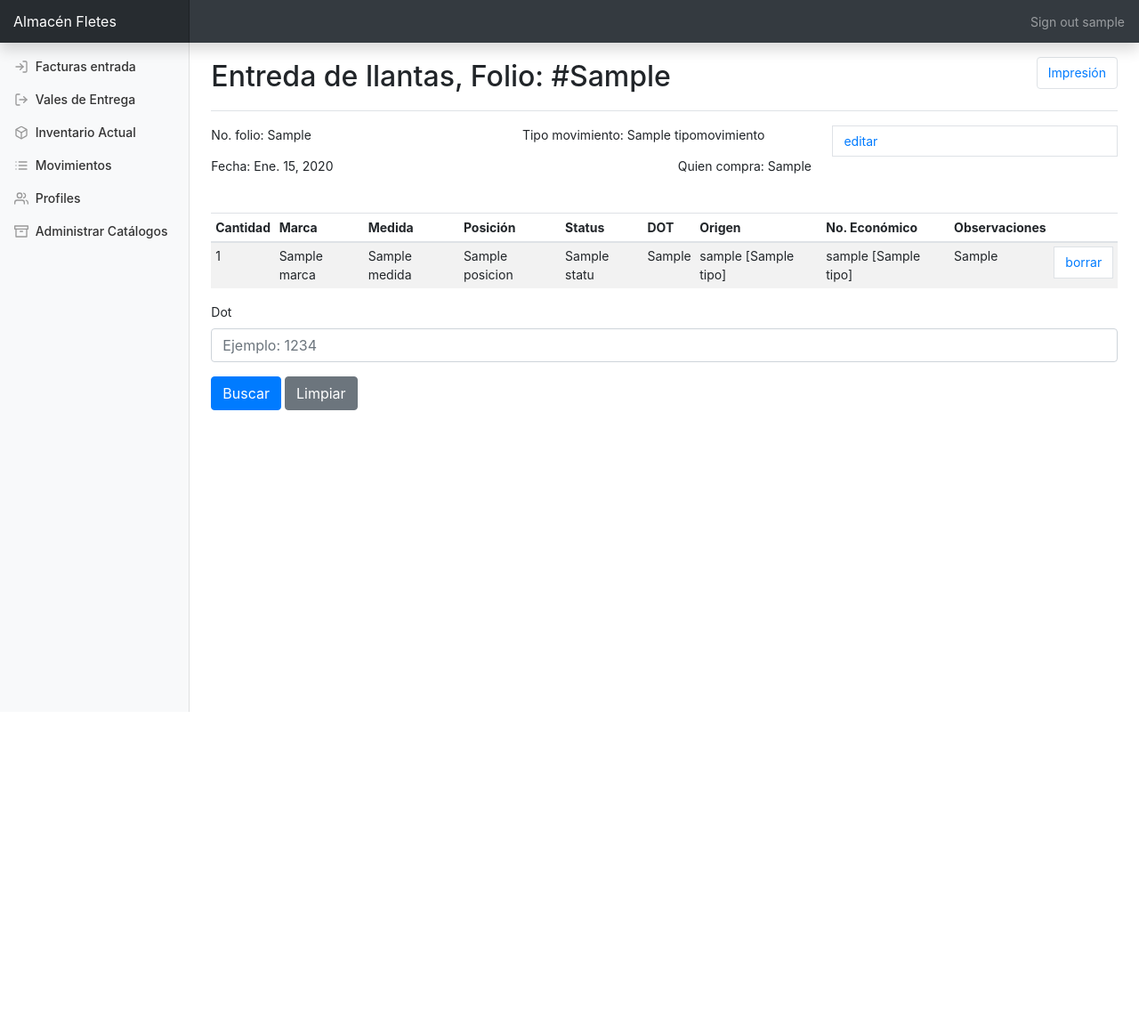
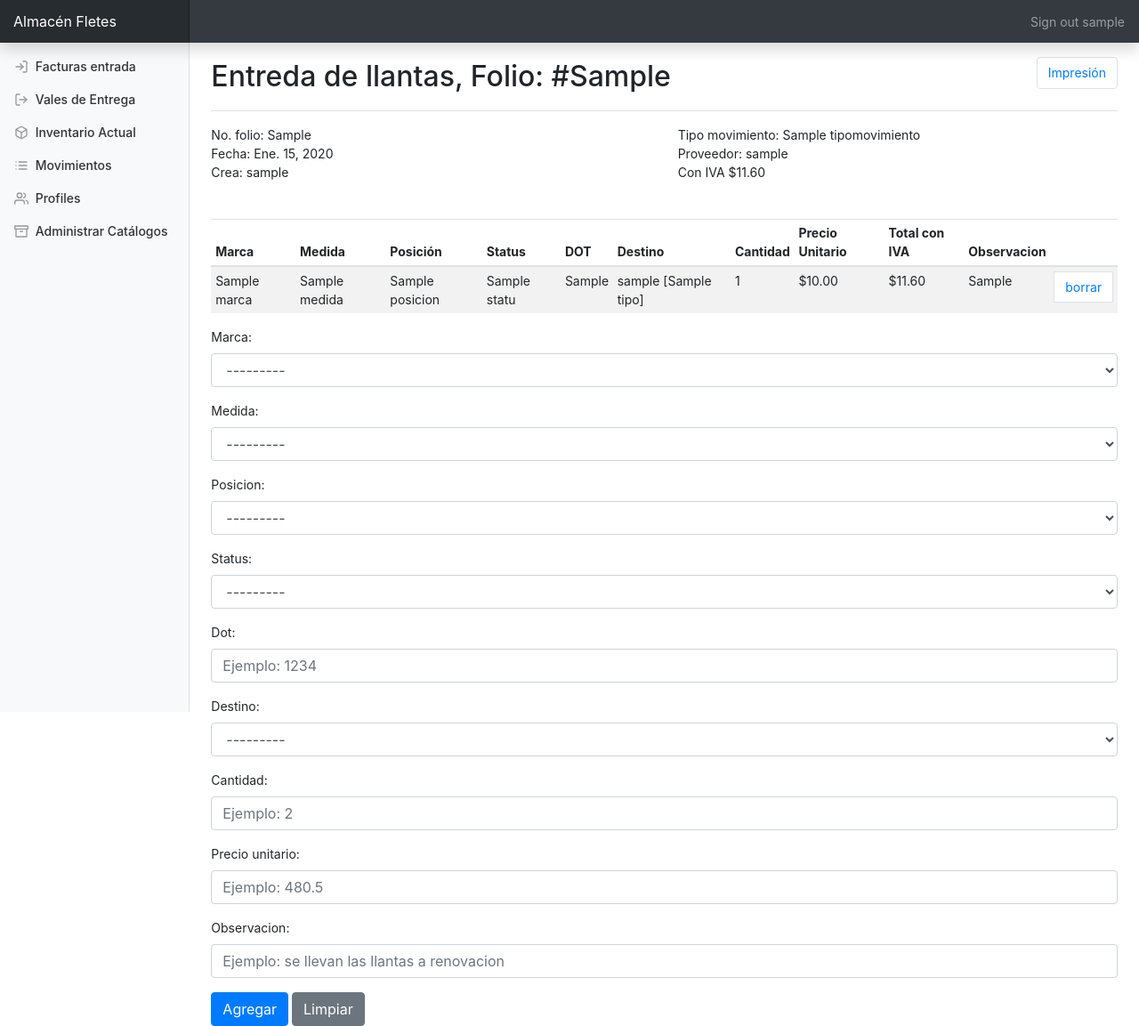
Before and after one commit to ramirovazq/mialmacen, a Django app: page /llantas/entrada/1/ in a window 1280 px wide. Shown: the whole page at 89% size. Before the commit the page ends 800 px from the top, so only its background shows below. Run offline with Django 3.2, Linux system fonts and the light colour scheme; a user stored in the database is signed in; tables that the repository leaves empty hold one stand-in row (values such as "Sample post"); some libraries are stand-ins or nearby versions.

Commit message:
new, can add movimiento_entrada

```diff
--- a/almacen/almacen/settings/base.py
+++ b/almacen/almacen/settings/base.py
@@ -37,6 +37,7 @@
     'django.contrib.sessions',
     'django.contrib.messages',
     'django.contrib.staticfiles',
+    'django.contrib.humanize',
     'persona',
     'llantas',
     'VehicleInventory',
--- a/almacen/llantas/admin.py
+++ b/almacen/llantas/admin.py
@@ -17,7 +17,7 @@
 	list_display = ['id', 'nombre']
 
 class ValeAdmin(admin.ModelAdmin):
-	list_display = ['id', 'no_folio', 'tipo_movimiento', 'fecha_vale', 'fecha_created', 'fecha_edited', 'persona_asociada']
+	list_display = ['id', 'no_folio', 'tipo_movimiento', 'fecha_vale', 'con_iva', 'fecha_created', 'fecha_edited', 'persona_asociada']
 
 class MovimientoAdmin(admin.ModelAdmin):
 	list_display = ['id', 'vale', 'fecha_movimiento', 'origen', 'destino', 'cantidad', 'creador']
@@ -25,6 +25,8 @@
 class AdjuntoValeAdmin(admin.ModelAdmin):
 	list_display = ['id', 'vale']
 
+class LlantaAdmin(admin.ModelAdmin):
+	list_display = ['id', 'marca', 'medida', 'posicion', 'status', 'dot']
 
 
 admin.site.register(Marca, MarcaAdmin)
@@ -36,3 +38,4 @@
 #admin.site.register(Movimiento)
 admin.site.register(Vale, ValeAdmin)
 admin.site.register(AdjuntoVale, AdjuntoValeAdmin)
+admin.site.register(Llanta, LlantaAdmin)
--- a/almacen/llantas/forms.py
+++ b/almacen/llantas/forms.py
@@ -1,6 +1,7 @@
 from django import forms
 from django.forms import ModelForm, ModelChoiceField
-from .models import Movimiento, TipoMovimiento, Marca, Medida, Posicion, Status, Vale
+from django.db.models import Q
+from .models import Movimiento, TipoMovimiento, Marca, Medida, Posicion, Status, Vale, Llanta
 from persona.models import Profile
 
 class FilterForm(forms.Form):
@@ -159,6 +160,169 @@
     class Meta:
         model = Movimiento
         fields = ['dot']
+
+class LlantaMarcaChoiceField(ModelChoiceField):
+    def label_from_instance(self, obj):
+        return "{}".format(obj.marca.nombre)#, obj.medida.nombre, obj.posicion.nombre, obj.status.nombre)
+
+class SearchLlantabyMarcaForm(ModelForm):
+    llanta = LlantaMarcaChoiceField(
+                required=False,
+                queryset=Llanta.objects.all().order_by('marca__nombre'),
+                widget=forms.Select(attrs={'class':'form-control m-b'})
+    )
+
+    class Meta:
+        model = Movimiento
+        fields = ['llanta']
+
+class MarcaChoiceField(ModelChoiceField):
+    def label_from_instance(self, obj):
+        return "{}".format(obj.nombre)#, obj.medida.nombre, obj.posicion.nombre, obj.status.nombre)
+
+class DestinoBodegaChoiceField(ModelChoiceField):
+    def label_from_instance(self, obj):
+        return "%s" % (obj)
+
+
+class NewLlantaForm(forms.Form):
+
+    marca = MarcaChoiceField(
+                required=True,
+                queryset=Marca.objects.all().order_by('nombre'),
+                widget=forms.Select(attrs={'class':'form-control m-b'})
+    )
+
+    medida = MarcaChoiceField(
+                required=True,
+                queryset=Medida.objects.all().order_by('nombre'),
+                widget=forms.Select(attrs={'class':'form-control m-b'})
+    )
+
+    posicion = MarcaChoiceField(
+                required=True,
+                queryset=Posicion.objects.all().order_by('nombre'),
+                widget=forms.Select(attrs={'class':'form-control m-b'})
+    )
+
+    status = MarcaChoiceField(
+                required=True,
+                queryset=Status.objects.all().order_by('nombre'),
+                widget=forms.Select(attrs={'class':'form-control m-b'})
+    )
+
+    dot = forms.CharField(
+            required=True,
+            label='Dot',
+            max_length="100",
+            widget=forms.TextInput(
+                attrs={
+                'class':'form-control',
+                'placeholder':'Ejemplo: 1234'
+                }
+    ))
+
+    destino = DestinoBodegaChoiceField(
+                required=True,
+                queryset=Profile.objects.filter(tipo__nombre="BODEGA"),#( Q(tipo__nombre="BODEGA") | Q(tipo__nombre="ECONOMICO")),#NOECONOMICO
+                widget=forms.Select(attrs={'class':'form-control mb-2 mr-sm-2'})
+    )
+
+    cantidad  = forms.IntegerField(
+                required=True,
+                min_value=1,
+                widget=forms.TextInput(
+                attrs={
+                'class':'form-control mb-2 mr-sm-2',
+                'placeholder':'Ejemplo: 2'
+                }
+    ))
+
+    precio_unitario  = forms.FloatField(
+                required=True,
+                min_value=0,
+                widget=forms.TextInput(
+                attrs={
+                'class':'form-control mb-2 mr-sm-2',
+                'placeholder':'Ejemplo: 480.5'
+                }
+    ))
+
+    observacion = forms.CharField(
+                required=False,
+                label='Observacion',
+                widget=forms.TextInput(
+                attrs={
+                'class':'form-control mb-2 mr-sm-2',
+                'placeholder':'Ejemplo: se llevan las llantas a renovacion'
+                }
+    ))
+
+    def save(self, obj): # obj is Vale
+        marca = self.cleaned_data['marca']
+        medida = self.cleaned_data['medida']
+        posicion = self.cleaned_data['posicion']
+        status = self.cleaned_data['status']
+        dot = self.cleaned_data['dot']
+
+        llanta_already_exist = False
+        llantas = Llanta.objects.filter(marca=marca, medida=medida, posicion=posicion, status=status, dot=dot)
+        if len(llantas) > 0:
+            llanta_already_exist = True
+            llanta = llantas[0]
+        else:
+            llanta = Llanta.objects.create(marca=marca, medida=medida, posicion=posicion, status=status, dot=dot)
+
+        destino = self.cleaned_data['destino']
+        cantidad = self.cleaned_data['cantidad']
+        precio_unitario = self.cleaned_data['precio_unitario']
+        observacion = self.cleaned_data['observacion']
+
+        movimiento = Movimiento(
+            vale=obj,
+            tipo_movimiento=obj.tipo_movimiento,
+            fecha_movimiento = obj.fecha_vale,
+            origen=obj.persona_asociada,
+            destino=destino,
+            llanta=llanta,
+            cantidad=cantidad,
+            precio_unitario=precio_unitario,
+            creador=obj.creador_vale,
+            observacion= observacion,
+        )
+        movimiento.save()
+        return llanta_already_exist, movimiento
+
+
+
+    '''
+    def clean(self):
+        super().clean()
+        # validacion de almenos un grupo seleccionado
+        a = self.cleaned_data['administrador']
+        #b = self.cleaned_data['analista']
+        c = self.cleaned_data['aplicador']
+        if a or c:
+            pass
+        else:
+            raise ValidationError(
+                "Selecciona almenos un grupo para el nuevo usuario"
+            )
+
+        # valida que el email editado no exista para otro usuario de la
+        # plataforma
+        profile_id = self.cleaned_data['profile_id']
+        email = self.cleaned_data['email']
+        p = Profile.objects.get(id=profile_id)
+        q_users = User.objects.filter(email=email)
+        for user in q_users:
+            if user.id == p.user.id:  # es decir, es el usuario que se esta editando
+                pass
+            else:
+                raise ValidationError(
+                    "Ya existe un usuario con el correo enviado."
+                )
+    '''
 
 
 class FilterMovimientoForm(ModelForm):
@@ -449,4 +613,4 @@
     class Meta:
         model = Vale
         fields = ['no_folio', 'observaciones_grales',\
-                   'tipo_movimiento', 'fecha_vale', 'persona_asociada', 'creador_vale']
+                   'tipo_movimiento', 'fecha_vale', 'persona_asociada', 'creador_vale', 'con_iva']
--- a/almacen/llantas/templates/entrada.html
+++ b/almacen/llantas/templates/entrada.html
@@ -34,6 +34,12 @@
            {{form.fecha_vale.errors}}
            <label for="{{form.fecha_vale.id_for_label}}">Fecha Factura:</label>
            {{form.fecha_vale}}
+      </div>
+
+      <div class="form-group">
+        {{form.con_iva.errors}}
+        <label for="{{form.con_iva.id_for_label}}">Con IVA</label>
+        {{form.con_iva}}
       </div>
 
       <div class="form-group">
--- a/almacen/llantas/templates/entrada_add.html
+++ b/almacen/llantas/templates/entrada_add.html
@@ -1,4 +1,5 @@
 {% extends "base_bootstrap.html" %}
+{% load humanize %}
 
 {% block title_section %}
 <h1 class="h2">Entreda de llantas, Folio: #{{vale.no_folio}}</h1>
@@ -16,13 +17,18 @@
      <div class="row">
         <div class="col">No. folio: {{vale.no_folio}}</div>
         <div class="col">Tipo movimiento: {{vale.tipo_movimiento.nombre}}</div>
-        <div class="col"><a class="page-link" href="#">editar</a></div>
+        <!-- <div class="col"><a class="page-link" href="#">editar</a></div> -->
 
       </div>
      <div class="row">
         <div class="col">Fecha: {{vale.fecha_vale}}</div>
-        <div class="col">Quien compra: {{vale.persona_asociada.user.first_name}}</div>
+        <div class="col">Proveedor: {{vale.persona_asociada.user.username}}</div>
       </div>
+     <div class="row">
+        <div class="col">Crea: {{vale.creador_vale.user.username}}</div>
+        <div class="col">{% if vale.con_iva %}Con IVA{% else %}Sin IVA{% endif %} ${{vale.total|floatformat:2|intcomma}}</div>
+      </div>
+
       <br/><br/>
 
 
@@ -30,35 +36,37 @@
             <table class="table table-striped table-sm">
               <thead>
                 <tr>
-
-                  <th> Cantidad </th>
                   <th> Marca </th>
                   <th> Medida </th>
                   <th> Posición </th>
                   <th> Status </th>
                   <th> DOT </th>
-
-                  <th> Origen </th>
-                  <th> No. Económico </th>
-                  <th> Observaciones </th>
+                  <th> Destino </th>
+                  <th> Cantidad </th>
+                  <th> Precio Unitario </th>
+                  {% if vale.con_iva %}
+                  <th> Total con IVA </th>
+                  {% else %}
+                  <th> Total sin IVA </th>
+                  {% endif %}
+                  <th> Observacion </th>
                   <th>  </th>
                 </tr>
               </thead>
               <tbody>
                 {% for movimiento in vale.movimientos %}
                 <tr>
-                  <td>{{movimiento.cantidad}} </td>
                   <td>{{movimiento.llanta.marca.nombre}} </td>
                   <td>{{movimiento.llanta.medida.nombre}} </td>
                   <td>{{movimiento.llanta.posicion.nombre}} </td>
                   <td>{{movimiento.llanta.status.nombre}} </td>
                   <td>{{movimiento.llanta.dot}} </td>
-
-                  <td>{{movimiento.origen}} </td>
                   <td>{{movimiento.destino}} </td>
+                  <td>{{movimiento.cantidad}} </td>
+                  <td>${{movimiento.precio_unitario|floatformat:2|intcomma}} </td>
+                  <td>${{movimiento.precio_total|floatformat:2|intcomma}} </td>
                   <td>{{movimiento.observacion}} </td>
-                  <td><a class="page-link" href="{% url 'salida_erase_movimiento' vale.id  movimiento.id %}">borrar</a></td>
-
+                  <td><a class="page-link" href="{% url 'entrada_erase_movimiento' vale.id  movimiento.id %}">borrar</a></td>
                 </tr>
                 {% endfor %}
               </tbody>
@@ -72,67 +80,16 @@
 
 {% block section %}
 
-<form action="{% url 'salida_add' vale.id %}" method="post" id="salida_add_form">
+<form action="{% url 'entrada_add' vale.id %}" method="post" id="entrada_add_form">
     {% csrf_token %}
     {{ form.errors }}
       <div class="form-group">
-        {{form.dot.errors}}
-        <label for="{{form.dot.id_for_label}}">Dot</label>
-        {{form.dot}}
+        {{form.errors}}
+        {{form.as_p}}
       </div>
-    <input type="submit" value="Buscar" class="btn btn-primary">
+    <input type="submit" value="Agregar" class="btn btn-primary">
     <input type="button" value="Limpiar" class="btn btn-secondary" id="boton_limpiar">
 </form>
-
-
-  {% if llantas %}
-
-          <div class="table-responsive">
-            <table class="table table-striped table-sm">
-              <thead>
-                <tr>
-                  <th>Dot </th>
-                  <th>Marca </th>
-                  <th>Medida </th>
-                  <th>Posición </th>
-                  <th>Status </th>
-                  <th>Actual </th>
-                  <th>Origen</th>
-                  <th> </th>
-                </tr>
-              </thead>
-              <tbody>
-                  {% for llanta in llantas %}
-                    {% for ubicacion in llanta.total_ubicaciones.items %}
-                      <tr>
-                        <td>{{llanta.dot}} </td>
-                        <td>{{llanta.marca.nombre}} </td>
-                        <td>{{llanta.medida.nombre}} </td>
-                        <td>{{llanta.posicion.nombre}} </td>
-                        <td>{{llanta.status.nombre}} </td>
-                        <td>{{ubicacion.1}} </td>
-                        <td>{{ubicacion.0}} </td>
-                        <td>
-                          <form action="{% url 'salida_add_movimiento' vale.id %}" method="post" id="salida_add_movimiento_form" class="form-inline">
-                            {{form.errors}}
-                            {% csrf_token %}
-                            {{form_salida.as_p}}
-
-                            <input type="hidden" value="{{ubicacion.0}}" name="nombre_origen" id="nombre_origen">
-                            <input type="hidden" value="{{llanta.id}}" name="id_llanta" id="id_llanta">
-                            <input type="submit" value="Agregar" class="btn btn-primary mb-2">
-                          </form>
-                        </td>
-
-                      </tr>
-                    {% endfor %}
-                  {% endfor %}
-              </tbody>
-            </table>
-          </div>
-  {% else %}
-
-  {% endif %}
 
 {% endblock %}
 
@@ -140,8 +97,8 @@
           <script>
           $( function() {
             $( "#boton_limpiar" ).click(function(){
-                $('#salida_add_form').trigger("reset");
-                window.location = "{% url 'salida_add' vale.id %}";
+                $('#entrada_add_form').trigger("reset");
+                window.location = "{% url 'entrada_add' vale.id %}";
             });
           });
           </script>
--- a/almacen/llantas/urls.py
+++ b/almacen/llantas/urls.py
@@ -15,6 +15,7 @@
     path('salida/<int:vale_id>/impresion/', salida_impresion, name='salida_impresion'),
     path('salida/<int:vale_id>/movimiento/', salida_add_movimiento, name='salida_add_movimiento'),
     path('salida/<int:vale_id>/movimiento/<int:movimiento_id>/erase/', salida_erase_movimiento, name='salida_erase_movimiento'),
+    path('entrada/<int:vale_id>/movimiento/<int:movimiento_id>/erase/', entrada_erase_movimiento, name='entrada_erase_movimiento'),
     path('detalle/<int:movimiento_id>/', movimiento ,  name='movimiento'),
     path('actual/', actual, name='actual'),
 ]
--- a/almacen/llantas/views.py
+++ b/almacen/llantas/views.py
@@ -13,7 +13,7 @@
 
 from .utils import *
 from .models import *
-from .forms import FilterForm, FilterMovimientoForm, ValeForm, SearchSalidaForm, MovimientoSalidaForm, EntradaForm
+from .forms import FilterForm, FilterMovimientoForm, ValeForm, SearchSalidaForm, MovimientoSalidaForm, EntradaForm, NewLlantaForm
 from .render_to_XLS_util import render_to_xls, render_to_csv
 
 
@@ -80,7 +80,7 @@
     initial_data = {'tipo_movimiento': tm.id, 'fecha_vale': fecha_hoy, 'creador_vale': profile_asociado.id}
 
     if request.method == 'POST':
-        vale_instance = EntradaForm(tipo_movimiento=tm, creador_vale=profile_asociado)
+        vale_instance = Vale(tipo_movimiento=tm, creador_vale=profile_asociado)
         form = EntradaForm(request.POST)#, instance=vale_instance)
         if form.is_valid():
             vale = form.save()
@@ -164,20 +164,21 @@
     obj = get_object_or_404(Vale, pk=vale_id)
     context['vale'] = obj
 
-    search = Llanta.objects.none()
     if request.method == 'POST':
-        form = SearchSalidaForm(request.POST)
+        form = NewLlantaForm(request.POST)
 
         if form.is_valid():
-            search_filtrado = []
-            dot = form.cleaned_data['dot']
-            search = Llanta.objects.filter(dot__icontains=dot)
+            existia, movimiento = form.save(obj)
+            if existia:
+                messages.add_message(request, messages.INFO, 'Ya existia una llanta con esas caracteristicas.')
+            else:
+                messages.add_message(request, messages.SUCCESS, 'Se crea una llanta con las nuevas caracteristicas.')
+            messages.add_message(request, messages.SUCCESS, 'Se adiciona el movimiento de entrada {}'.format(movimiento.id))
+            return HttpResponseRedirect(reverse('entrada_add', args=[obj.id]))
     else:
-        form = SearchSalidaForm()
+        form = NewLlantaForm()
 
     context["form"] = form
-    context['form_salida'] = MovimientoSalidaForm()
-    context['llantas'] = search
     return render(request, 'entrada_add.html', context)
 
 
@@ -287,6 +288,17 @@
 
 
 @login_required
+def entrada_erase_movimiento(request, vale_id, movimiento_id):
+
+    obj_vale = get_object_or_404(Vale, pk=vale_id)
+    obj_movimiento = get_object_or_404(Movimiento, pk=movimiento_id)
+    obj_movimiento.delete()
+
+    messages.add_message(request, messages.SUCCESS, 'Se borra movimiento')
+    return HttpResponseRedirect(reverse('entrada_add', args=[obj_vale.id]))
+
+
+@login_required
 def salida_impresion(request, vale_id):
     context = {}
     obj = get_object_or_404(Vale, pk=vale_id)
```
Also changed, not shown: almacen/llantas/models.py (+12 -1 lines), almacen/llantas/migrations/0013_vale_con_iva.py (added).
